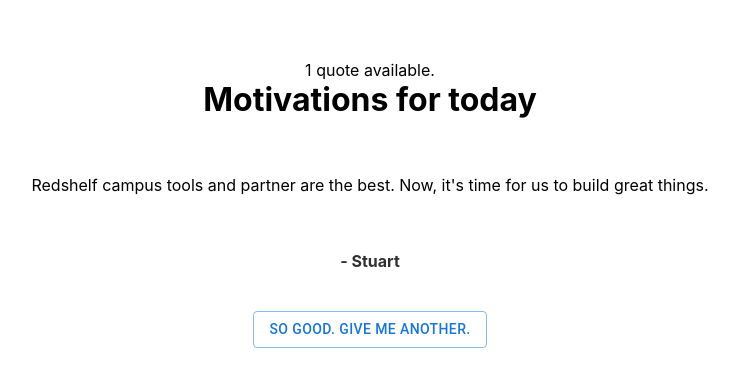
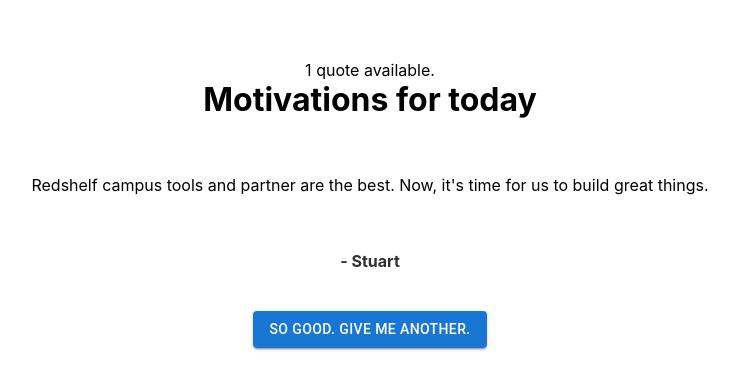
Before and after one commit to stuartfloydredshelf/codereviews, a React (Create React App) app: page / in a window 1280 px wide. Shown: the top 390 px of the page, without its empty margins (270-1009 px from the left). Built offline with nearby package versions, Linux system fonts and the light colour scheme; no server answers.

Commit message:
Testing update

```diff
--- a/src/App.css
+++ b/src/App.css
@@ -21,7 +21,6 @@
   align-items: center;
   justify-content: center;
   font-size: calc(10px + 2vmin);
-  color: white;
 }
 
 .App-link {
--- a/src/components/QuoteOfTheDay/QuoteOfTheDay.js
+++ b/src/components/QuoteOfTheDay/QuoteOfTheDay.js
@@ -40,7 +40,7 @@
       <br />
       <br />
       <Button
-        variant="outlined"
+        variant="contained"
         onClick={() => dispatch(updateQuote(getRandomQuote(quotes)))}
       >
         So good. Give me another.
```
